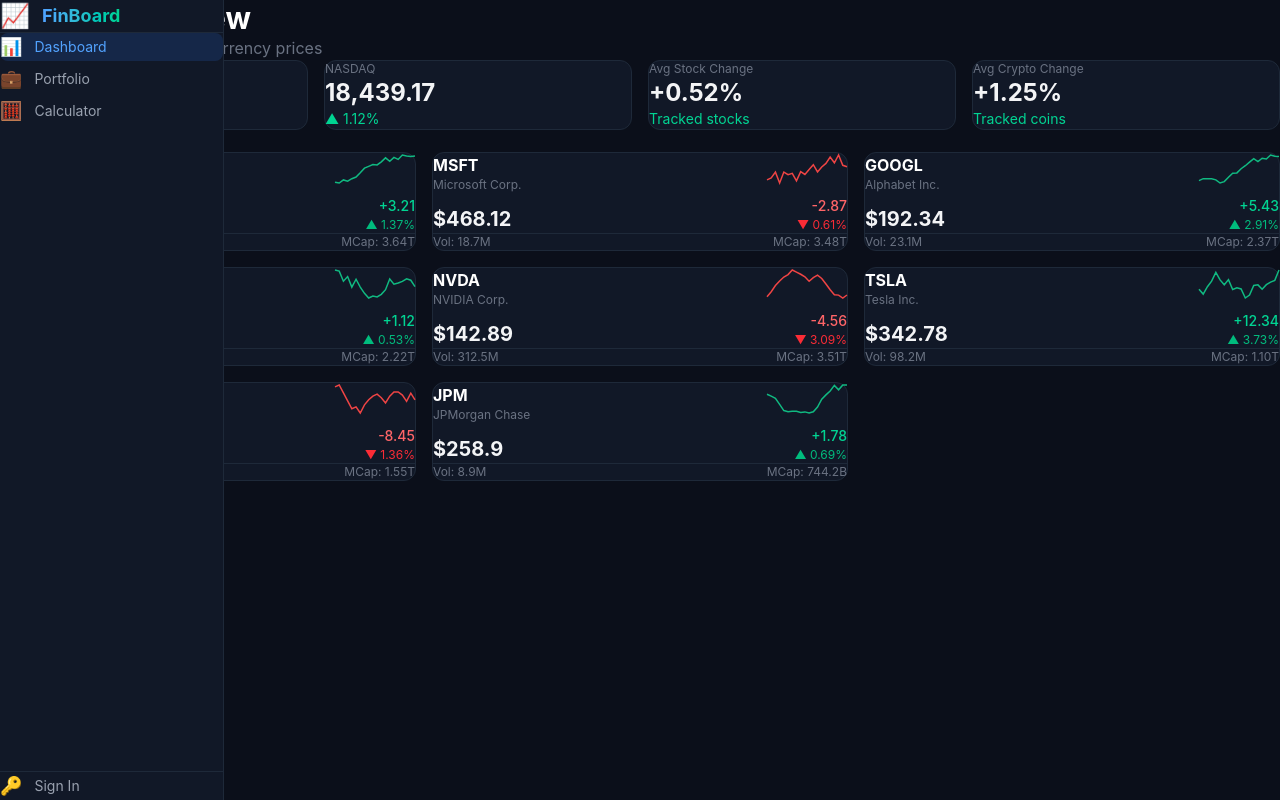
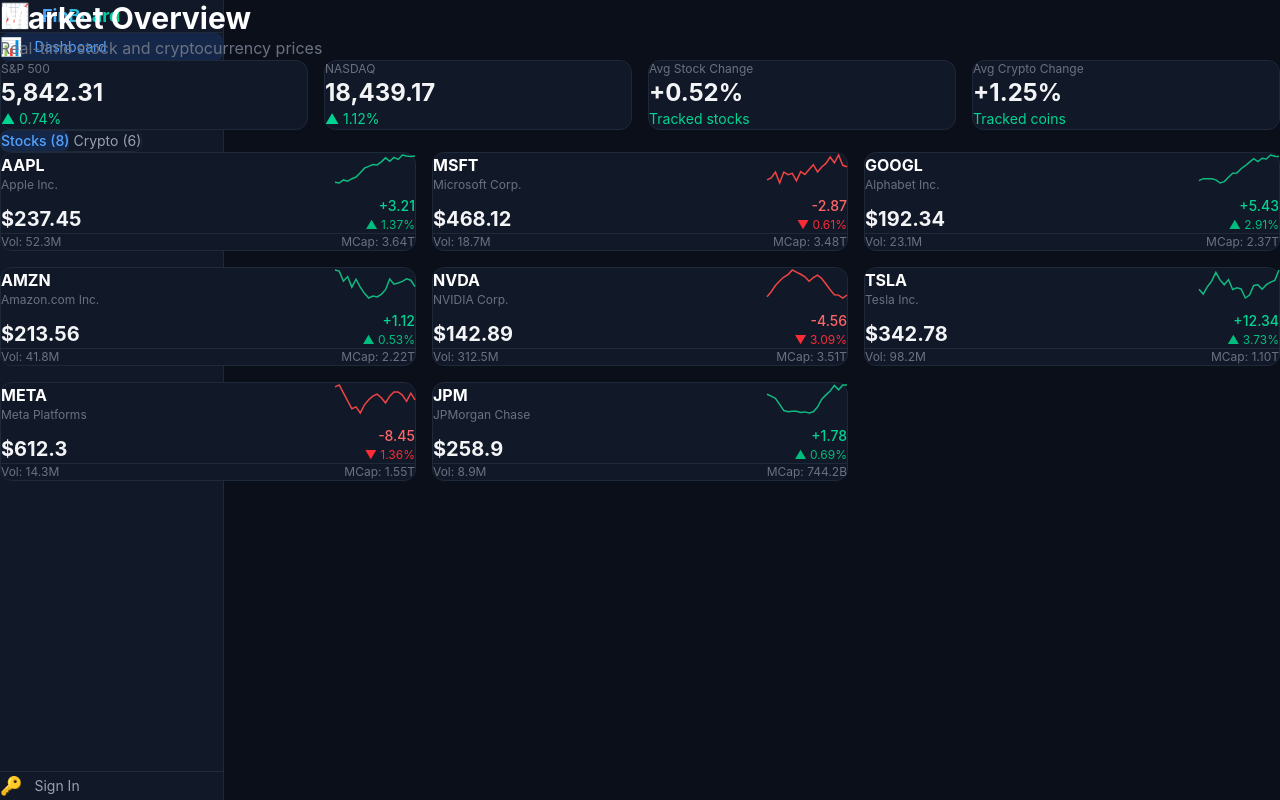
Before and after one commit to syair4/finboard, a Next.js app: page / in a window 1280 px wide. Built offline with nearby package versions, Linux system fonts and the light colour scheme.

Commit message:
fix: fix: sidebar z-index stacking, portfolio auth gate link, loading state

```diff
--- a/src/app/layout.tsx
+++ b/src/app/layout.tsx
@@ -12,7 +12,7 @@
     <html lang="en">
       <body className="flex min-h-screen bg-[#0b0f1a] text-gray-100">
         <Sidebar />
-        <main id="main-content" className="flex-1 ml-16 lg:ml-56 relative z-0">
+        <main id="main-content" className="flex-1 ml-16 lg:ml-56 relative z-40">
           {children}
         </main>
       </body>
```
